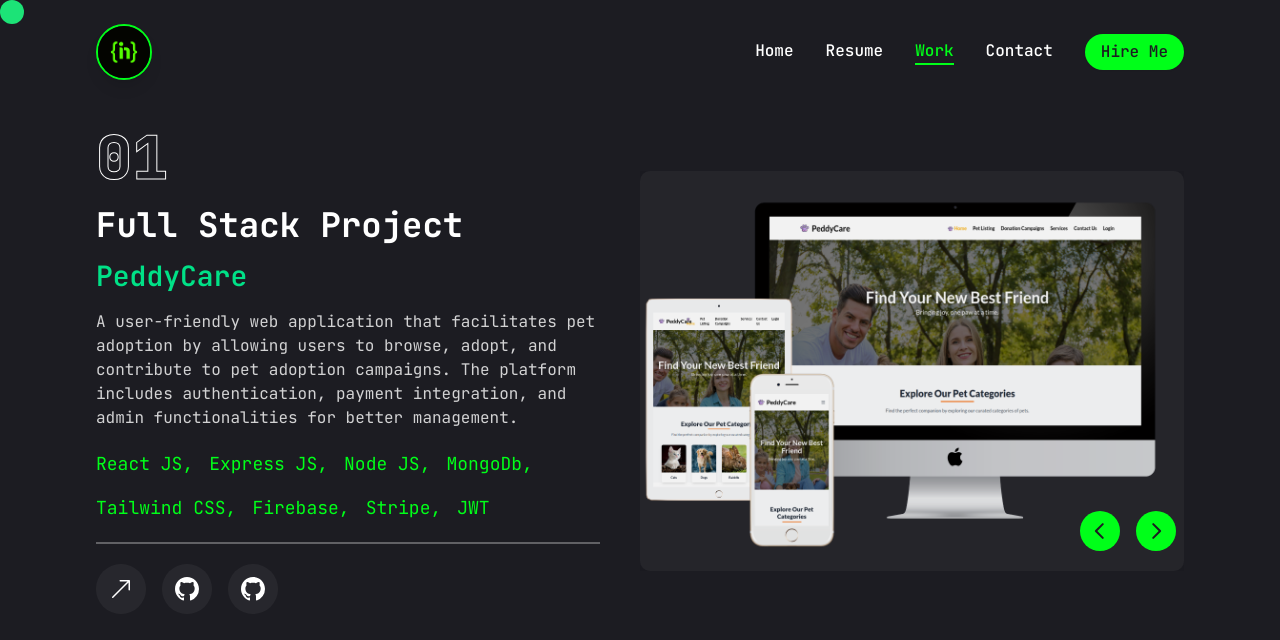
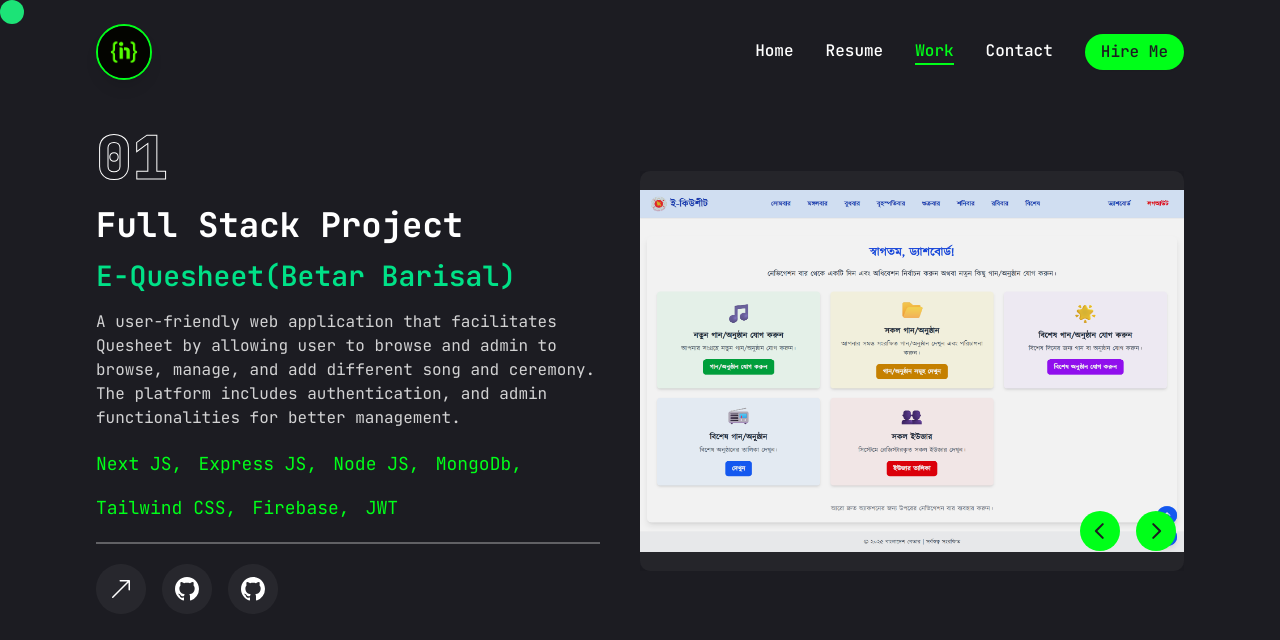
Before and after one commit to imamhossenbu/imam-portfolio, a Next.js app: page /work in a window 1280 px wide. Shown: the top 640 px of the page. Built offline with nearby package versions, Linux system fonts and the light colour scheme.

Commit message:
add new project

```diff
--- a/app/work/page.jsx
+++ b/app/work/page.jsx
@@ -19,8 +19,20 @@ const projects = [
   {
     num: "01",
     category: "full stack",
+    name: "E-Quesheet(Betar Barisal)",
+    title: "project 1",
+    description: "A user-friendly web application that facilitates Quesheet by allowing user to browse and  admin to browse, manage, and add different song and ceremony. The platform includes authentication, and admin functionalities for better management.",
+    stack: [{ name: "Next JS" }, { name: "Express JS" }, { name: "Node JS" }, { name: "MongoDb" }, { name: "Tailwind CSS" }, { name: "Firebase" }, { name: "JWT" },],
+    image: "/assets/work/betar.png",
+    live: "https://equesheet.com/",
+    clientRepo: "https://github.com/imamhossenbu/betar-demo",
+    serverRepo: "https://github.com/imamhossenbu/betar-Server"
+  },
+  {
+    num: "02",
+    category: "full stack",
     name: "PeddyCare",
-    title: "project 1",
+    title: "project 2",
     description: "A user-friendly web application that facilitates pet adoption by allowing users to browse, adopt, and contribute to pet adoption campaigns. The platform includes authentication, payment integration, and admin functionalities for better management.",
     stack: [{ name: "React JS" }, { name: "Express JS" }, { name: "Node JS" }, { name: "MongoDb" }, { name: "Tailwind CSS" }, { name: "Firebase" }, { name: "Stripe" }, { name: "JWT" },],
     image: "/assets/work/peddycare.png",
@@ -29,10 +41,10 @@ const projects = [
     serverRepo: "https://github.com/imamhossenbu/PeddyCare-Server"
   },
   {
-    num: "02",
+    num: "03",
     category: "full stack",
     name: "HonestView",
-    title: "project 2",
+    title: "project 3",
     description: "A full-stack service review platform where users can interact with services, post and manage reviews, and perform CRUD operations on services and reviews.",
     stack: [{ name: "React JS" }, { name: "Express JS" }, { name: "Node JS" }, { name: "MongoDb" }, { name: "Tailwind CSS" }, { name: "Firebase" }, { name: "JWT" },],
     image: "/assets/work/honestview.png",
@@ -41,10 +53,10 @@ const projects = [
     serverRepo: "https://github.com/imamhossenbu/HonestView-Server"
   },
   {
-    num: "03",
+    num: "04",
     category: "full stack",
     name: "MovieVerse",
-    title: "project 3",
+    title: "project 4",
     description: "Movieverse is an easy-to-use movie portal that allows users to explore movies, view movie details, add and delete movies, and manage their favorite movies.",
     stack: [{ name: "React JS" }, { name: "Express JS" }, { name: "Node JS" }, { name: "MongoDb" }, { name: "Tailwind CSS" }, { name: "Firebase" }, { name: "JWT" },],
     image: "/assets/work/movieverse.png",
@@ -53,9 +65,9 @@ const projects = [
     serverRepo: "https://github.com/imamhossenbu/movieverse-server"
   },
   {
-    num: "04",
+    num: "05",
     category: "frontend",
-    title: "project 4",
+    title: "project 5",
     name: "EcoExplorer",
     description: "Eco-Adventure Experiences is a blog website designed to showcase various eco-friendly travel adventures, including mountain treks, ocean dives, wildlife safaris, and more.",
     stack: [{ name: "React JS" }, { name: "Tailwind CSS" }, { name: "Firebase" }, { name: "DaisyUI" }, { name: "React Router" },],
@@ -64,9 +76,9 @@ const projects = [
     clientRepo: "https://github.com/imamhossenbu/EcoExplorer",
   },
   {
-    num: "05",
+    num: "06",
     category: "frontend",
-    title: "project 5",
+    title: "project 6",
     name: "GadgetHeaven",
     description: "GadgetHeaven enables users to browse gadgets by categories or details, and manage their wishlist and cart with ease.",
     stack: [{ name: "React JS" }, { name: "Tailwind CSS" }, { name: "React Router" },],
@@ -75,9 +87,9 @@ const projects = [
     clientRepo: "https://github.com/imamhossenbu/gadget-heaven",
   },
   {
-    num: "06",
+    num: "07",
     category: "frontend",
-    title: "project 6",
+    title: "project 7",
     name: " Dream 11",
     description: "The BPL Dream 11 Team Selector allows users to build a team by selecting players within a coin-based budget.",
     stack: [{ name: "React JS" }, { name: "Tailwind CSS" },],
@@ -86,9 +98,9 @@ const projects = [
     clientRepo: "https://github.com/imamhossenbu/dream11-website/tree/main/my-project",
   },
   {
-    num: "07",
+    num: "08",
     category: "frontend",
-    title: "project 7",
+    title: "project 8",
     name: "Peddy",
     description: "Peddy features dynamic pet listings with details such as name, breed, age, gender, and price. It allows users to filter pets by categories, view detailed information in a modal, and adopt pets through a countdown confirmation modal. ",
     stack: [{ name: "HTML 5" }, { name: "Tailwind CSS" }, { name: "Javascript" }, { name: "API" }],
@@ -97,9 +109,9 @@ const projects = [
     clientRepo: "https://github.com/imamhossenbu/pat-adoption-website",
   },
   {
-    num: "08",
+    num: "09",
     category: "frontend",
-    title: "project 8",
+    title: "project 9",
     name: "Donate",
     description: "Donate now to support various causes in Bangladesh. Your contributions will provide crucial relief to those affected by disasters and movements.",
     stack: [{ name: "HTML 5" }, { name: "Tailwind CSS" }, { name: "Javascript" },],
@@ -108,9 +120,9 @@ const projects = [
     clientRepo: "https://github.com/imamhossenbu/B10-assignment-5",
   },
   {
-    num: "09",
+    num: "10",
     category: "frontend",
-    title: "project 9",
+    title: "project 10",
     name: "Weather App",
     description: "Weather App is a simple weather application that provides current weather information for any city. Users can search for a city and view the current temperature, humidity, and weather conditions.",
     stack: [{ name: "HTML 5" }, { name: "Tailwind CSS" }, { name: "Javascript" },],
@@ -119,9 +131,9 @@ const projects = [
     clientRepo: "https://github.com/imamhossenbu/weather-app",
   },
   {
-    num: "10",
+    num: "11",
     category: "frontend",
-    title: "project 10",
+    title: "project 11",
     name: "Rinterio",
     description: "Rinterio is a static rental website built with HTML and CSS. It showcases rental items with clean design, allowing users to view item details and explore the layout.",
     stack: [{ name: "HTML 5" }, { name: "Tailwind CSS" },],
@@ -130,9 +142,9 @@ const projects = [
     clientRepo: "https://github.com/imamhossenbu/B10-assignment-3",
   },
   {
-    num: "11",
+    num: "12",
     category: "frontend",
-    title: "project 11",
+    title: "project 12",
     name: "Fitness",
     description: "The Fitness platform is a static website includes sections like workout programs, BMI calculator, habit formation tips, trainer profiles, and more.",
     stack: [{ name: "HTML 5" }, { name: "CSS 3" }],
@@ -141,9 +153,9 @@ const projects = [
     clientRepo: "https://github.com/imamhossenbu/B10-assignment2",
   },
   {
-    num: "12",
+    num: "13",
     category: "frontend",
-    title: "project 12",
+    title: "project 13",
     name: "Hero Travel",
     description: "Hero Travel is a static travel website that showcases various travel packages and destinations. It features a clean design and provides information about different travel options.",
     stack: [{ name: "HTML 5" }, { name: "CSS 3" },],
@@ -239,7 +251,7 @@ const Work = () => {
                     <div className="absolute top-0 bottom-0 w-full h-full bg-black/5 z-10"></div>
                     {/* image */}
                     <div className="relative   w-full aspect-[3/2] ">
-                      <Image src={project.image} fill className="object-cover" alt="" />
+                      <Image src={project.image} fill className={`object-${project.num === "01" ? "contain" : "cover"}`} alt="" />
                     </div>
                   </div>
                 </SwiperSlide>
```
Also changed, not shown: public/assets/work/betar.png (added), public/assets/work/equesheet.png (added).
